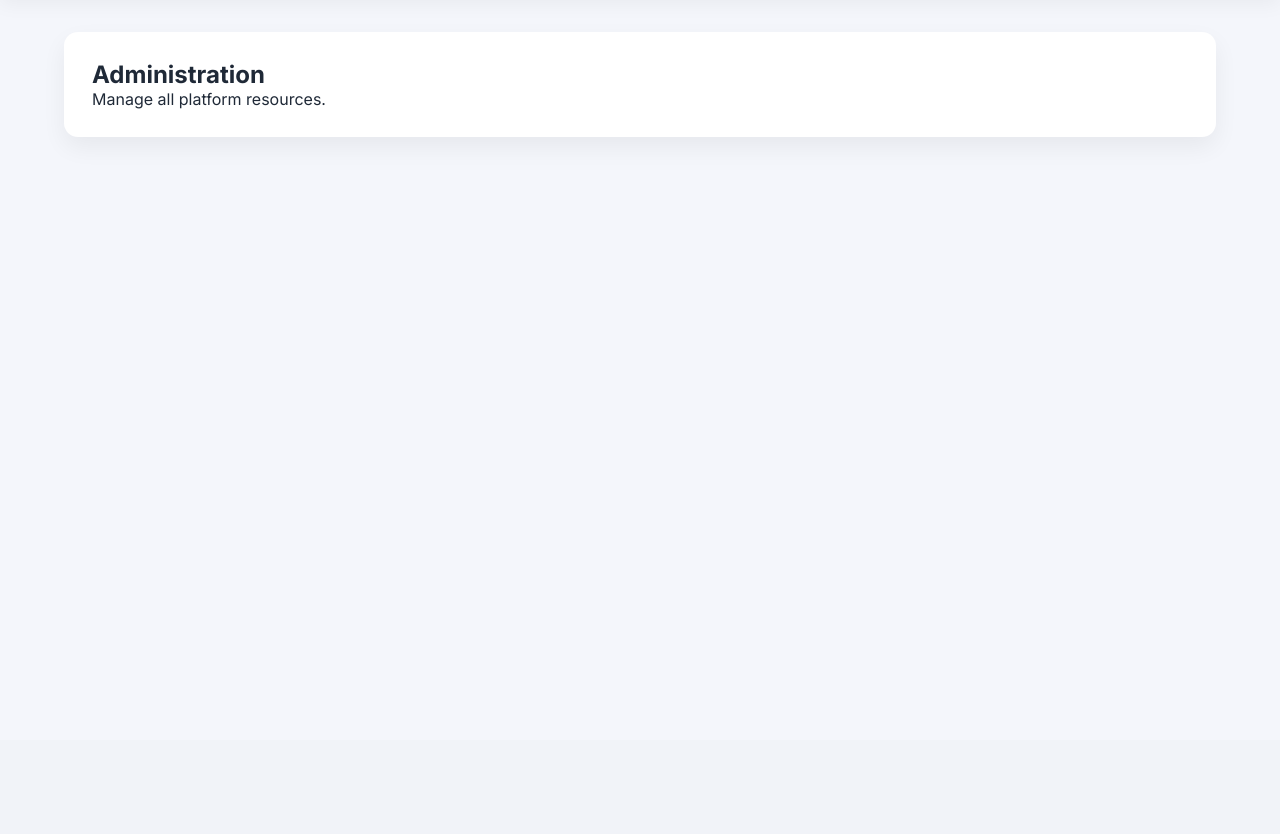
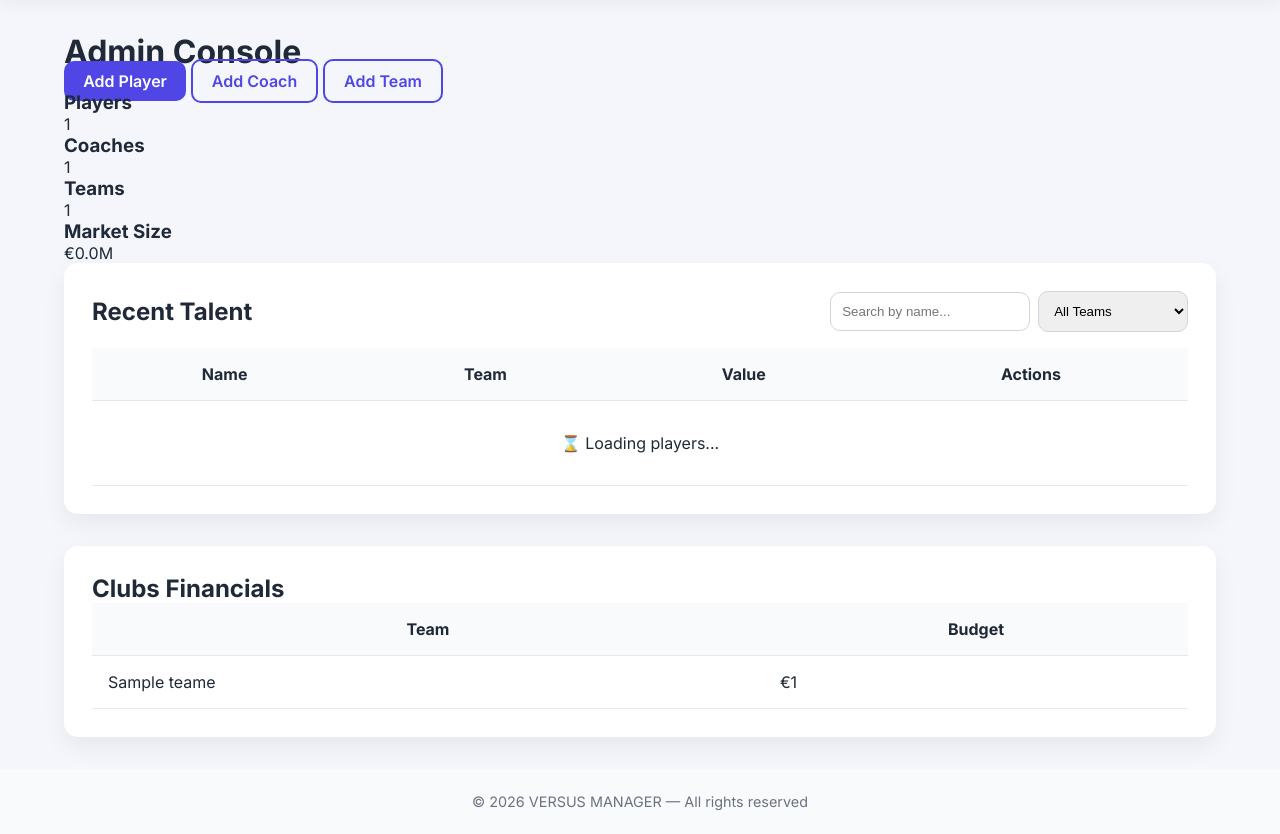
Before and after one commit to oelaimar/Apex-Mercato, a PHP site: page /admin_dashboard.php in a window 1280 px wide. Shown: the part 60-894 px from the top of the page. Before the commit the page ends 197 px from the top, so only its background shows below. Run offline with PHP 8.4, Linux system fonts and the light colour scheme; the visitor is signed in with stand-in values (Sample User, id 1); tables that the repository leaves empty hold one stand-in row (values such as "Sample post").

Commit message:
feat: impliment admin dachboard

```diff
--- a/admin_dashboard.php
+++ b/admin_dashboard.php
@@ -1,11 +1,110 @@
 <?php
 require 'auth/auth.php';
 require_once __DIR__ . '/autoload.php';
-requirerole('admin');
+requireRole('admin');
+
+$pdo = Database::getInstance()->getConnection();
+
+// Statistics
+$playerCount = $pdo->query("SELECT COUNT(*) FROM players")->fetchColumn();
+$coachCount = $pdo->query("SELECT COUNT(*) FROM coaches")->fetchColumn();
+$teamCount = $pdo->query("SELECT COUNT(*) FROM teames")->fetchColumn();
+$totalMarketValue = $pdo->query("SELECT SUM(market_value) FROM players")->fetchColumn();
+
+// Recent Players
+$recentPlayers = $pdo->query("SELECT p.persons_id, p.nickname, ps.name, p.market_value, t.name as team_name
+                             FROM players p
+                             JOIN persons ps ON p.persons_id = ps.id
+                             LEFT JOIN contracts c ON ps.id = c.persons_id
+                             LEFT JOIN teames t ON c.team_id = t.id
+                             ORDER BY ps.id DESC")->fetchAll();
+
+// Teams
+$teams = $pdo->query("SELECT * FROM teames ORDER BY budget DESC")->fetchAll();
+
 require 'layouts/header.php';
 ?>
 
-<div class="card">
-  <h2>Administration</h2>
-  <p>Manage all platform resources.</p>
+<div class="dashboard-header">
+    <h1>Admin Console</h1>
+    <div class="quick-actions">
+        <a href="views/form_create_player.php" class="btn btn-primary">Add Player</a>
+        <a href="views/form_create_coach.php" class="btn btn-outline">Add Coach</a>
+        <a href="views/form_create_team.php" class="btn btn-outline">Add Team</a>
+    </div>
 </div>
+
+<div class="stats-grid">
+    <div class="stat-card">
+        <h3>Players</h3>
+        <p class="stat-value"><?= $playerCount ?></p>
+    </div>
+    <div class="stat-card">
+        <h3>Coaches</h3>
+        <p class="stat-value"><?= $coachCount ?></p>
+    </div>
+    <div class="stat-card">
+        <h3>Teams</h3>
+        <p class="stat-value"><?= $teamCount ?></p>
+    </div>
+    <div class="stat-card">
+        <h3>Market Size</h3>
+        <p class="stat-value">€<?= number_format($totalMarketValue / 1000000, 1) ?>M</p>
+    </div>
+</div>
+
+<div class="dashboard-grid">
+    <div class="card">
+        <div style="display:flex;justify-content:space-between;align-items:center;margin-bottom:1rem;gap:1rem;flex-wrap:wrap;">
+            <h2>Recent Talent</h2>
+            <div class="filters" style="display:flex;gap:0.5rem;align-items:center;">
+                <input type="text" id="playerSearch" placeholder="Search by name..." class="form-control" style="width:200px;margin-bottom:0;">
+                <select id="teamFilter" class="form-control" style="width:150px;margin-bottom:0;">
+                    <option value="">All Teams</option>
+                    <?php foreach ($teams as $t): ?>
+                        <option value="<?= $t['id'] ?>"><?= htmlspecialchars($t['name']) ?></option>
+                    <?php endforeach; ?>
+                </select>
+            </div>
+        </div>
+        <table>
+            <thead>
+                <tr>
+                    <th>Name</th>
+                    <th>Team</th>
+                    <th>Value</th>
+                    <th>Actions</th>
+                </tr>
+            </thead>
+            <tbody id="playersTableBody">
+                <tr>
+                    <td colspan="4" style="text-align:center;padding:2rem;">⌛ Loading players...</td>
+                </tr>
+            </tbody>
+        </table>
+        <div id="paginationContainer" class="pagination-container"></div>
+    </div>
+
+    <div class="card">
+        <h2>Clubs Financials</h2>
+        <table>
+            <thead>
+                <tr>
+                    <th>Team</th>
+                    <th>Budget</th>
+                </tr>
+            </thead>
+            <tbody>
+                <?php foreach ($teams as $t): ?>
+                <tr>
+                    <td><?= htmlspecialchars($t['name']) ?></td>
+                    <td class="market-value">€<?= number_format($t['budget'], 0, ',', '.') ?></td>
+                </tr>
+                <?php endforeach; ?>
+            </tbody>
+        </table>
+    </div>
+</div>
+
+<?php require 'layouts/footer.php'; ?>
+<script src="assets/js/filter_players.js"></script>
```
